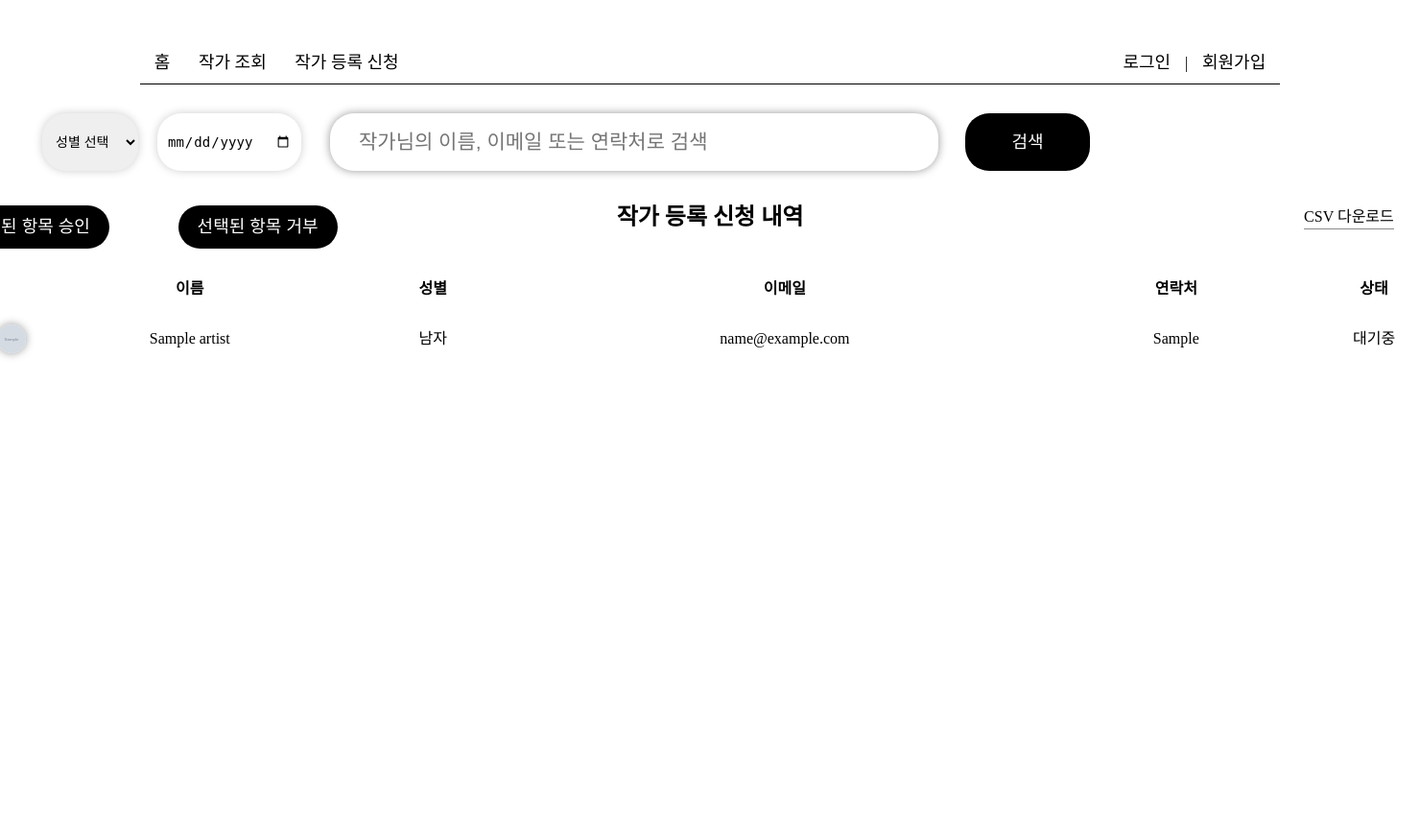
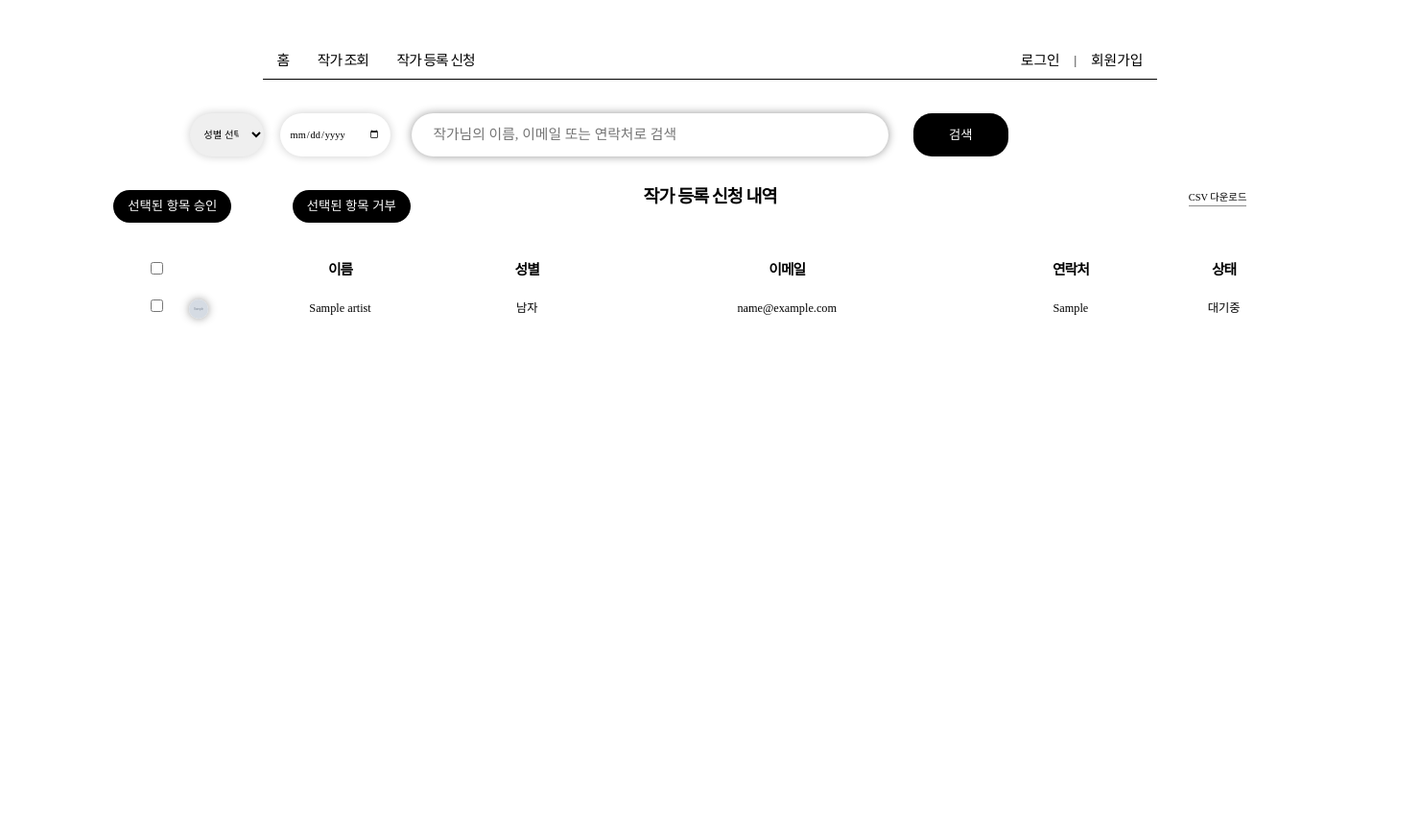
Before and after one commit to kyumin1219/open-gallery, a Django app: page /artist_registration/ in a window 1480 px wide; the page is wider, and only the part inside the window is pictured. Shown: that part at 96% size. After the commit the page ends 336 px from the top of that part, so only its background shows below. Run offline with Django 5.2, Linux system fonts and the light colour scheme; tables that the repository leaves empty hold one stand-in row (values such as "Sample post"); grey boxes marked "Sample" are stand-in pictures.

Commit message:
all page
Page reaction type style

```diff
--- a/gallery/posts/forms.py
+++ b/gallery/posts/forms.py
@@ -37,6 +37,12 @@ class SignUpForm(forms.ModelForm):
         if commit:
             user.save()
         return user
+
+    def clean_username(self):
+        username = self.cleaned_data.get('username')
+        if User.objects.filter(username=username).exists():
+            raise ValidationError('이미 존재하는 아이디입니다.')
+        return username
 
 class ArtistRegistrationForm(forms.ModelForm):
     class Meta:
--- a/gallery/posts/static/posts/css/style.css
+++ b/gallery/posts/static/posts/css/style.css
@@ -1,7 +1,7 @@
 *{margin: 0; padding: 0; box-sizing: border-box; line-height: 1.5em;}
 body{width: 100%;}
 section{position: relative;}
-.container{width: 1320px; position: relative; margin: 0 auto;}
+.container{width: 70vw; position: relative; margin: 0 auto;}
 ul, li{list-style: none;}
 a, label, button{cursor: pointer; color: black; display: inline-block; text-decoration: none; border: none;}
 img{max-width: 100%;}
@@ -35,95 +35,122 @@ input:focus{outline: none;}
 .mt20{padding-top: 7vw; padding-bottom: 7vw;}
 .mtm20{margin-top: 10vw;}
 
+/* 폰트 */
+.f60{font-size: 3.5em; font-family: "맑은 고딕"; letter-spacing: -2px;}
+.f40{font-size: 2vw; font-family: "맑은 고딕"; letter-spacing: -2px;}
+.f30{font-size: 1.5vw; font-family: "맑은 고딕"; letter-spacing: -1px;}
+.f28{font-size: 1.45vw; font-family: "맑은 고딕"; letter-spacing: -1px;}
+.f24{font-size: 1.25vw; font-family: "맑은 고딕"; letter-spacing: -1px;}
+.f21{font-size: 1vw; font-family: "맑은 고딕"; letter-spacing: -1px;}
+.f18{font-size: .9vw; font-family: "맑은 고딕";}
+.f16{font-size: .83vw; font-family: "맑은 고딕";}
+.f14{font-size: .7vw; font-family: "맑은 고딕";}
+
+/* 버튼 */
+.search_btn{width: 6.7vw; height: 100%; position: absolute; right: 0; background-color: black; border-radius: 1.3vw; color: white;}
+.btn{position: absolute; height: 2.3vw; padding: 0 1vw; background-color: black; border-radius: 25px; color: white; font-size: .9vw; z-index: 100000; white-space: nowrap;}
+
 /* 헤더 */
 header{width: 100%; position: fixed; background-color: white; z-index: 99999; padding-top: 30px;}
 header nav{width: 90%; border-bottom: 1px solid black;}
-header nav ul a{padding: 0.5vw 1vw; font-size: 18px; white-space: nowrap;}
+header nav ul a{padding: 0.5vw 1vw; font-size: 1vw; white-space: nowrap;}
 header nav ul>li{position: relative; display: flex; align-items: center; justify-content: center;}
-header nav ul>li button{padding: 0.5vw 1vw; background-color: white; font-size: 18px;}
+header nav ul>li button{padding: 0.5vw 1vw; background-color: white; font-size: 1vw;}
 
 /* 로그인 페이지 */
-.login{width: 50%; height: 65vh; padding: 40px; border-radius: 15px; box-shadow: 0 0 30px rgb(151, 151, 151);}
-.login form div{font-size: 18px;}
-.login input{width: 100%; height: 45px; border-radius: 15px; border: 1px solid black; padding-left: 20px; font-size: 18px;}
-.login form button{position: relative; width: 100px; height: 45px; padding: 0 20px; top: 40%; font-size: 18px; border-radius: 45px; background-color: black; color: white;}
+.login{width: 50%; height: 65vh; padding: 40px; border-radius: 15px; box-shadow: 0 0 1.56vw rgb(151, 151, 151);}
+.login input{width: 100%; height: 2.3vw; border-radius: 15px; border: 1px solid black; padding-left: 20px; font-size: .9vw;}
 .login form div:nth-child(4){position: absolute; bottom: 5%; left: 50%; transform: translate(-50%, -50%);}
 .login .signup_href{position: absolute; bottom: 5%; right: 5%; color: #b0b0b0;}
 .login .signup_href a{margin-left: 7px; color: #8b8b8b; border-bottom: 2px solid #8b8b8b;}
+.login form button{position: relative; width: 100px; height: 2.3vw; padding: 0 20px; top: 40%;  border-radius: 2.3vw; background-color: black; color: white;}
 
 /* 회원가입 페이지 */
-.signup{width: 50%; height: 65vh; padding: 40px; border-radius: 15px; box-shadow: 0 0 30px rgb(151, 151, 151);}
-.signup form div{font-size: 18px;}
-.signup input{width: 100%; height: 45px; border-radius: 15px; border: 1px solid black; padding-left: 20px; font-size: 18px;}
-.signup form button{position: relative; width: 150px; height: 45px; padding: 0 20px; top: 40%; font-size: 18px; border-radius: 45px; background-color: black; color: white;}
+.signup{width: 50%; height: 65vh; padding: 40px; border-radius: 15px; box-shadow: 0 0 1.56vw rgb(151, 151, 151);}
+.signup input{width: 100%; height: 2.3vw; border-radius: 15px; border: 1px solid black; padding-left: 20px; font-size: 1vw;}
 .signup form div:nth-child(6){position: absolute; bottom: 5%; left: 50%; transform: translate(-50%, -50%);}
+.signup form button{position: relative; width: 150px; height: 2.3vw; padding: 0 20px; top: 40%; border-radius: 2.3vw; background-color: black; color: white;}
 
 /* 작가 신청 페이지 */
-.register_artist{width: 60%; padding: 30px; border-radius: 15px; box-shadow: 0 0 30px rgb(151, 151, 151);}
+.register_artist{width: 60%; padding: 1.56vw; border-radius: 15px; box-shadow: 0 0 1.56vw rgb(151, 151, 151);}
 .register_artist>div{position: relative; width: 100%; height: 100%;}
-.register_artist>div>label{font-size: 21px;}
-.register_artist>div>input{position: absolute; width: 60%; height: 30px; right: 0;}
-.register_artist>div>select{position: absolute; width: 60%; height: 30px; right: 0;}
-.register_artist>div button{width: 100px; height: 45px; padding: 0 20px; font-size: 18px; border-radius: 45px; background-color: black; color: white; white-space: nowrap;}
+.register_artist>div>input{position: absolute; width: 60%; height: 1.56vw; right: 0; font-size: .8vw;}
+.register_artist>div>select{position: absolute; width: 60%; height: 1.56vw; right: 0;}
+.register_artist>div button{position: relative !important;}
 
 /* 작가 목록 페이지 */
-.search_form{width: 60%; height: 60px; position: relative;}
-.search_form input{width: 80%; height: 100%; position: absolute; left: 0; border-radius: 25px; box-shadow: 0 0 10px rgb(151, 151, 151); border: none; padding: 30px; font-size: 21px;}
-.search_form input:nth-child(3), .search_form input:nth-child(5){width: 90px; height: 80%; position: absolute; border-radius: 25px; box-shadow: 0 0 10px rgb(205, 205, 205); border: none; padding: 20px; font-size: 16px;}
-.search_form input:nth-child(3){left: -240px;}
-.search_form input:nth-child(5){left: -120px;}
-.search_form span{position: absolute; left: -140px; font-size: 18px;}
-.search_form select{position: absolute; left: -350px; width: 80px; height: 80%; border-radius: 10px; border: none; box-shadow: 0 0 10px rgb(205, 205, 205);}
+.search_form{width: 60%; height: 3.1vw; position: relative;}
+.search_form input{width: 80%; height: 100%; position: absolute; left: 0; border-radius: 25px; box-shadow: 0 0 10px rgb(151, 151, 151); border: none; padding: 1.5vw; font-size: 1vw;}
+.search_form input:nth-child(3), .search_form input:nth-child(5){width: 4.6vw; height: 80%; position: absolute; border-radius: 25px; box-shadow: 0 0 10px rgb(205, 205, 205); border: none; padding: 1vw; font-size: .83vw}
+.search_form input:nth-child(3){left: -12.5vw;}
+.search_form input:nth-child(5){left: -6.25vw;}
+.search_form span{position: absolute; left: -7.3vw; font-size: .9vw;}
+.search_form select{position: absolute; left: -18.2vw; width: 4.1vw; height: 80%; border-radius: 10px; border: none; box-shadow: 0 0 10px rgb(205, 205, 205);}
 
-.search_form button{width: 130px; height: 100%; position: absolute; right: 0; background-color: black; border-radius: 25px; color: white; font-size: 18px;}
 .artist_list{width: 100%; height: 100%; position: relative; display: grid; grid-template-columns: repeat(3, 1fr); gap: 30px; margin-bottom: 100px;}
-.artist_list li{width: 100%; height: 400px; position: relative; border-radius: 5px; border: 1px solid #c5c5c5;}
+.artist_list li{width: 100%; height: 20vw; position: relative; border-radius: 5px; border: 1px solid #c5c5c5;}
+.artist_list li img{width: 20vw; height: 13vw;}
 .artist_list li div{margin-left: 30px; margin-bottom: 30px;}
-.artist_list li p:nth-child(1){font-size: 18px; font-weight: bold;}
-.artist_list li div>p{font-size: 14px;}
 
 /* 작품 목록 페이지 */
 .artwork_list{width: 100%; height: 100%; position: relative; display: grid; grid-template-columns: repeat(4, 1fr); gap: 30px; margin-bottom: 100px;}
-.artwork_list li{width: 300px; height: 400px; position: relative; border-radius: 5px; border: 1px solid #c5c5c5;}
+.artwork_list li{width: 15.6vw; height: 20vw; position: relative; border-radius: 5px; border: 1px solid #c5c5c5;}
+.artwork_list li img{width: 15.6vw; height: 13vw;}
 .artwork_list li div{margin-left: 30px;}
-.artwork_list li p:nth-child(1){font-size: 18px; font-weight: bold;}
-.artwork_list li div>p{font-size: 14px;}
 
 /* 메세지 알림 창 */
 .messages{position: fixed; top: 30px; right: 30px; z-index: 10000000; padding: 20px;}
-.alert{padding: 15px 20px; margin-bottom: 10px; border-radius: 15px; box-shadow: 0 0 10px rgb(151, 151, 151); font-size: 16px; position: relative; font-size: 21px; font-weight: bold; color: black;}
+.alert{padding: .8vw 1vw; margin-bottom: 10px; border-radius: 15px; box-shadow: 0 0 10px rgb(151, 151, 151); position: relative; font-size: .8vw; font-weight: bold; color: black;}
 
 /* 작가 등록 신청 내역 페이지 */
 .artist_registration_list{position: relative; width: 120%; height: 70vh;}
-.artist_registration_list table{position: relative; width: 100%;}
-.artist_registration_list table tr{position: relative; width: 100%; height: 50px;}
+.artist_registration_list table{position: relative; width: 100%; border-spacing: 20px;}
+.artist_registration_list table tr{position: relative; width: 100%;}
 .artist_registration_list button{position: absolute; bottom: 0;}
-.artist_registration_list table img{border-radius: 50%; box-shadow: 0 0 10px rgb(151, 151, 151); position: absolute;}
-.artist_registration_list table tr td:nth-child(2){width: 30px; position: absolute; margin-top: 10px; left: 2%;}
+.artist_registration_list table img{width: 30px; height: 30px; border-radius: 50%; box-shadow: 0 0 10px rgb(151, 151, 151); position: absolute;}
+.artist_registration_list table tr td:nth-child(2){width: 30px; height: 30px; position: absolute; left: 2%;}
 .csv_download{position: absolute; top: 1%; right: 5%; border-bottom: 1px solid #8b8b8b;}
-.registration_btn button{position: absolute; height: 45px; padding: 0 20px; background-color: black; border-radius: 25px; color: white; font-size: 18px; z-index: 100000; white-space: nowrap;}
 .registration_btn button:nth-child(1){top: 1%; left: 0%;}
 .registration_btn button:nth-child(2){top: 1%; left: 15%;}
 
 /* 검색 */
-.search_forms{width: 60%; height: 60px; position: relative;}
-.search_forms input:nth-child(3){width: 80%; height: 100%; position: absolute; left: 0; border-radius: 25px; box-shadow: 0 0 10px rgb(151, 151, 151); border: none; padding: 30px; font-size: 21px;}
-.search_forms button{width: 130px; height: 100%; position: absolute; right: 0; background-color: black; border-radius: 25px; color: white; font-size: 18px;}
-.search_forms input:nth-child(2){position: absolute; width: 150px; height: 60px; left: -180px; border: none; border-radius: 25px; box-shadow: 0 0 10px rgb(205, 205, 205); font-size: 14px; padding: 10px;}
-.search_forms select{position: absolute; width: 100px; height: 60px; left: -300px; border: none; border-radius: 25px; box-shadow: 0 0 10px rgb(205, 205, 205); font-size: 14px; padding: 10px;}
+.search_forms{width: 60%; height: 3vw; position: relative;}
+.search_forms input, .search_forms select{font-size: .7vw;}
+.search_forms input:nth-child(3){width: 80%; height: 3vw; position: absolute; left: 0; border-radius: 25px; box-shadow: 0 0 10px rgb(151, 151, 151); border: none; padding: 1.5vw; font-size: 1vw;}
+.search_forms input:nth-child(2){position: absolute; width: 7.8vw; height: 3vw; left: -9.3vw; border: none; border-radius: 25px; box-shadow: 0 0 10px rgb(205, 205, 205); padding: 10px;}
+.search_forms select{position: absolute; width: 5.2vw; height: 3vw; left: -15.6vw; border: none; border-radius: 25px; box-shadow: 0 0 10px rgb(205, 205, 205); padding: 10px;}
 
 /* 작품 등록 페이지 */
-.register_artwork{width: 100%; font-size: 21px;}
-.register_artwork div label{margin-left: 100px; white-space: nowrap;}
-.register_artwork div input{margin-left: 50px; border-radius: 5px; width: 300px; height: 50px; font-size: 21px; padding: 10px;}
+.register_artwork{width: 100%;}
+.register_artwork div label{margin-left: 5.2vw; white-space: nowrap;}
+.register_artwork div input{margin-left: 2.6vw; border-radius: 5px; width: 15.6vw; height: 2.6vw; padding: 10px; font-size: 1vw;}
 .line{width: 100%; height: 1px; background-color: #c2c2c2;}
-.register_artwork button{width: 130px; height: 45px; background-color: black; border-radius: 25px; color: white; font-size: 18px;}
 
 /* 전시 등록 페이지 */
 .register_exhibition .artwokrs div input{width: 20px; height: 20px;}
-.register_exhibition .artwokrs div label{height: 20px; font-size: 18px;}
+.register_exhibition .artwokrs div label{height: 20px;}
 
 /* 통계 페이지 */
-.statistics_table{position: relative; width: 120%;}
-.statistics_table tr{position: relative; width: 100%; height: 50px;}
+.statistics_table{position: relative; width: 120%; border-spacing: 10px;}
+.statistics_table tr{position: relative; width: 100%;}
 .statistics_table img{border-radius: 50%; box-shadow: 0 0 10px rgb(151, 151, 151); position: absolute;}
+
+/* 반응형 웹 1520px */
+@media screen and (max-width: 1520px) {
+    .artist_registration_list table tr td:nth-child(2){width: 20px; height: 20px; left: 4%;}
+    .artist_registration_list table img{width: 20px; height: 20px;}
+    .login{height: 45vh;}
+    .signup{height: 45vh;}
+}
+
+/* 반응형 웹 1120px */
+@media screen and (max-width: 1120px) {
+    .title{margin-top: 40px;}
+    .search_btn{border-radius: 2vw;}
+    .search_forms{margin-top: 30px;}
+    .search_form{margin-top: 30px;}
+    .artist_registration_list table tr td:nth-child(2){width: 15px; height: 15px;}
+    .artist_registration_list table img{width: 15px; height: 15px;}
+    .login{height: 25vh;}
+    .signup{height: 35vh;}
+}
--- a/gallery/posts/templates/posts/artist_registration_list.html
+++ b/gallery/posts/templates/posts/artist_registration_list.html
@@ -17,30 +17,30 @@
             <div class="container cc">
                 <!-- 검색 폼 -->
                 <form method="GET" action="{% url 'artist_registration_list' %}" class="search_forms mt2">
-                    <select name="gender">
+                    <select class="f14" name="gender">
                         <option value="">성별 선택</option>
                         <option value="M" {% if request.GET.gender == "M" %}selected{% endif %}>남성</option>
                         <option value="F" {% if request.GET.gender == "F" %}selected{% endif %}>여성</option>
                     </select>
-                    <input type="date" name="birth_date" placeholder="생년월일" value="{{ request.GET.birth_date }}">
-                    <input type="text" name="q" placeholder="작가님의 이름, 이메일 또는 연락처로 검색" value="{{ request.GET.q }}">
-                    <button type="submit">검색</button>
+                    <input type="date" class="f14" name="birth_date" placeholder="생년월일" value="{{ request.GET.birth_date }}">
+                    <input type="text" class="f18" name="q" placeholder="작가님의 이름, 이메일 또는 연락처로 검색" value="{{ request.GET.q }}">
+                    <button type="submit" class="search_btn f18">검색</button>
                 </form>
                 <form method="POST" action="{% url 'artist_registration_list' %}" class="artist_registration_list tc mt4">
-                    <h1>작가 등록 신청 내역</h1>
+                    <p class="cc title f24" style="font-weight: bold;">작가 등록 신청 내역</p>
                     <div>
-                        <a href="{% url 'download_csv' %}?q={{ request.GET.q }}&gender={{ request.GET.gender }}&birth_date={{ request.GET.birth_date }}" class="csv_download">CSV 다운로드</a>
+                        <a href="{% url 'download_csv' %}?q={{ request.GET.q }}&gender={{ request.GET.gender }}&birth_date={{ request.GET.birth_date }}" class="csv_download f14">CSV 다운로드</a>
                         <!-- 승인/반려 버튼 -->
                         <div class="registration_btn">
-                            <button type="submit" name="action" value="approve">선택된 항목 승인</button>
-                            <button type="submit" name="action" value="reject">선택된 항목 거부</button>
+                            <button class="btn" type="submit" name="action" value="approve">선택된 항목 승인</button>
+                            <button class="btn" type="submit" name="action" value="reject">선택된 항목 거부</button>
                         </div>
                     </div>
                     {% csrf_token %}
                     <!-- 작가 목록 테이블 -->
                     <table class="mt4">
                         <thead>
-                            <tr>
+                            <tr class="f21">
                                 <th><input type="checkbox" id="select-all"></th>
                                 <th></th>
                                 <th>이름</th>
@@ -52,13 +52,13 @@
                         </thead>
                         <tbody>
                             {% for artist in artists %}
-                            <tr class="tc">
+                            <tr class="tc f16">
                                 <td>
                                     {% if artist.status == 'P' %}
                                     <input type="checkbox" name="selected_artists" value="{{ artist.id }}">
                                     {% endif %}
                                 </td>
-                                <td><img src="{% if artist.profile_image %}{{ artist.profile_image.url }}{% else %}{% static 'posts/images/default_profile.png' %}{% endif %}" alt="profile_img" width="30" height="30"></td>
+                                <td><img src="{% if artist.profile_image %}{{ artist.profile_image.url }}{% else %}{% static 'posts/images/default_profile.png' %}{% endif %}" alt="profile_img"></td>
                                 <td>{{ artist.name }}</td>
                                 <td>{{ artist.get_gender_display }}</td>
                                 <td>{{ artist.email }}</td>
--- a/gallery/posts/templates/posts/signup.html
+++ b/gallery/posts/templates/posts/signup.html
@@ -14,8 +14,8 @@
     <main>
         <section class="cc mt20">
             <div class="container signup mt4">
-                <h2 class="cc">Sign Up Page</h2>
-                <form action="{% url 'signup' %}" method="post" class="mt6">
+                <p class="cc f30" style="font-weight: bold;">Sign Up Page</p>
+                <form action="{% url 'signup' %}" method="post" class="mt6 f18">
                     {% csrf_token %}
                     <div class="mt2">
                         <p>이름 : </p>
@@ -34,7 +34,7 @@
                         {{ form.email }}
                     </div>
                     <div>
-                        <button type="submit">회원가입</button>
+                        <button type="submit" class="btn">회원가입</button>
                     </div>
                 </form>
             </div>
--- a/gallery/posts/views.py
+++ b/gallery/posts/views.py
@@ -81,7 +81,6 @@ def logout_view(request):
     return redirect('home')
 
 # 회원가입
-logger = logging.getLogger(__name__)
 def signup(request):
     if request.method == 'POST':
         form = SignUpForm(request.POST)
@@ -90,6 +89,9 @@ def signup(request):
             login(request, user)
             messages.success(request, '회원가입이 성공적으로 완료되었습니다!')
             return redirect('home')
+        else:
+            for error in form.errors.values():
+                messages.error(request, error)
     else:
         form = SignUpForm()
     return render(request, 'posts/signup.html', {'form': form})
```
Also changed, not shown: gallery/posts/templates/posts/artist_list.html (+9 -5 lines), gallery/posts/templates/posts/artist_statistics.html (+5 -4 lines), gallery/posts/templates/posts/index.html (+6 -6 lines), gallery/posts/templates/posts/login.html (+4 -4 lines), gallery/posts/templates/posts/register_artist.html (+9 -9 lines), gallery/posts/templates/posts/register_artwork.html (+8 -8 lines), gallery/posts/templates/posts/register_exhibition.html (+7 -7 lines), gallery/db.sqlite3, gallery/media/artist_images/스크린샷_2024-06-20_오전_11.44.08.png (added), gallery/media/artwork_images/스크린샷_2024-06-20_오전_11_5bQawCF.44.08.png (added), gallery/media/artwork_images/스크린샷_2024-06-20_오전_11_JZ4Yy2f.44.08.png (added), gallery/media/artwork_images/스크린샷_2024-06-20_오전_11_ZI0OGs3.44.08.png (added), gallery/media/artwork_images/스크린샷_2024-06-20_오전_11_oBID3NM.44.08.png (added).
